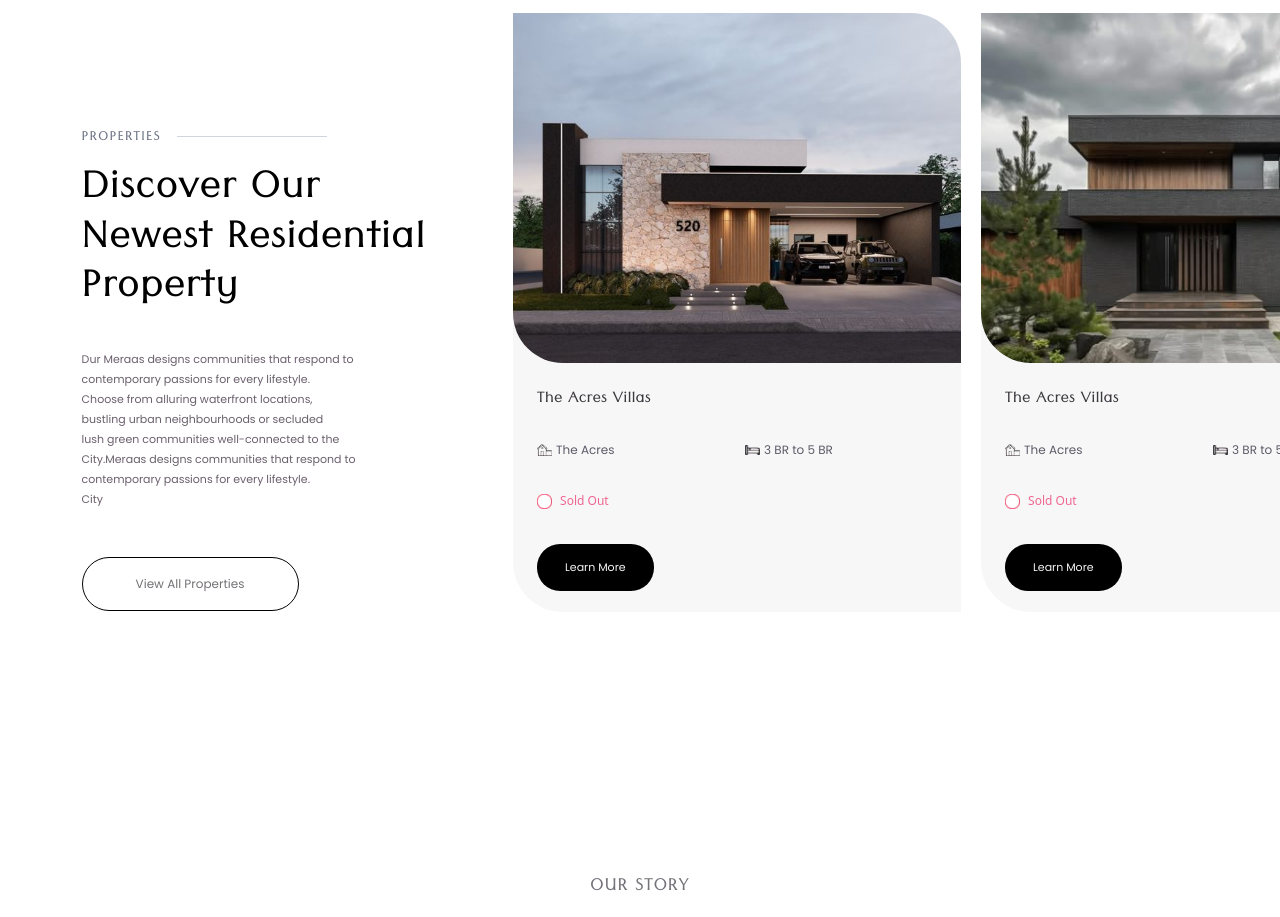
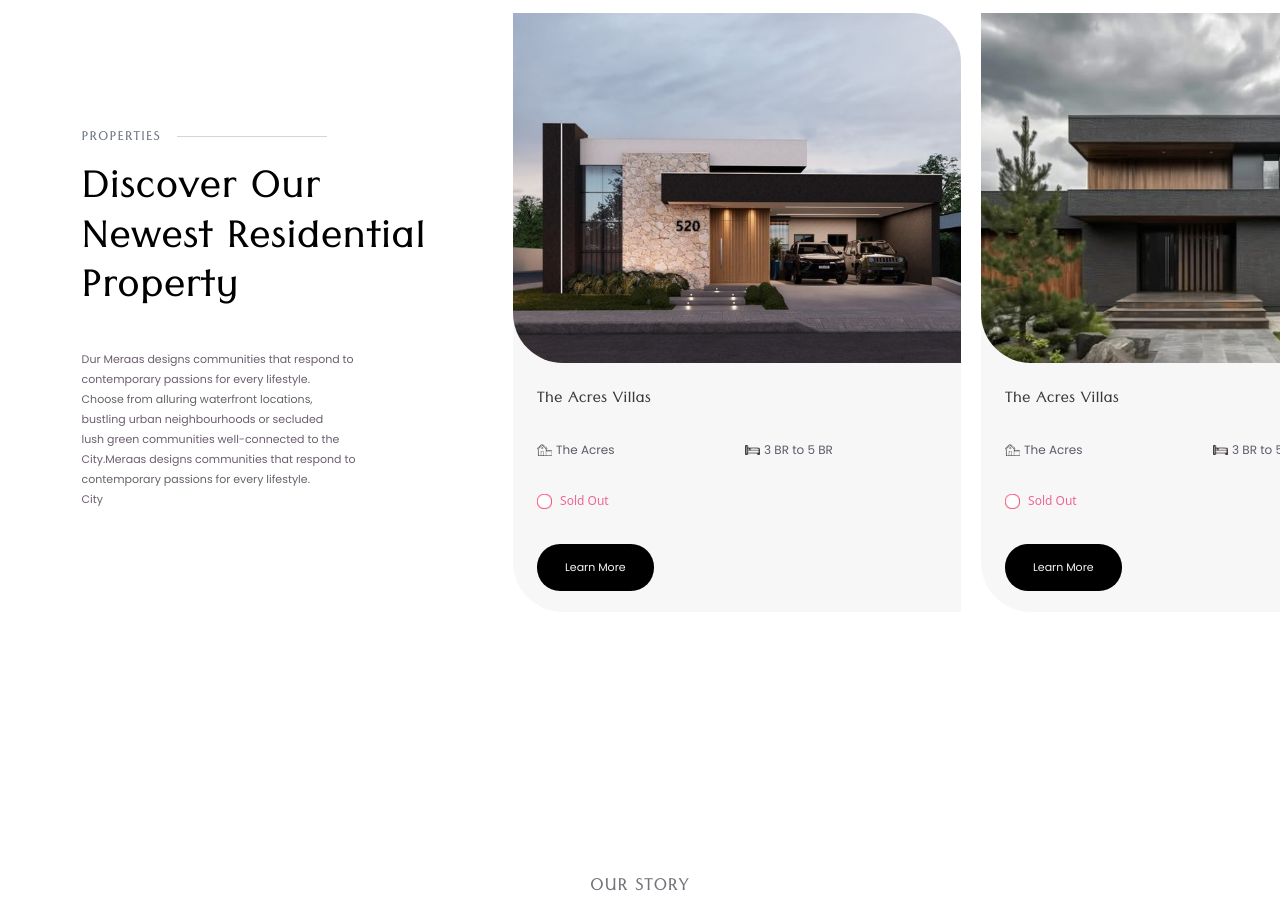
Before and after one commit to HarshSahare/NeelInfraTech, a Next.js app: page / in a window 1280 px wide. Shown: the part 3740-4657 px from the top of the page. Built offline with nearby package versions, Linux system fonts and the light colour scheme.

Commit message:
refactored : added animation in the properties section

```diff
--- a/app/components/sections/propertiesSection.tsx
+++ b/app/components/sections/propertiesSection.tsx
@@ -1,21 +1,43 @@
-// app/properties/PropertiesPage.tsx or pages/properties.tsx
+"use client";
 import React from "react";
 import PropertyCard from "../propertyCard";
+import gsap from "gsap";
+import { useGSAP } from "@gsap/react";
+import { ScrollTrigger } from "gsap/ScrollTrigger";
 
 const PropertiesSection = () => {
+  gsap.registerPlugin(ScrollTrigger);
+
+  useGSAP(() => {
+    const ctx = gsap.context(() => {
+      gsap.from(".properties-container .heading", {
+        opacity: 0,
+        x: -50,
+        duration: 1,
+        scrollTrigger: {
+          trigger: ".properties-container",
+          start: "top 0%",
+        },
+        stagger: 0.2,
+      });
+    });
+
+    return () => ctx.revert();
+  }, []);
+
   return (
-    <section className="w-[95.5%] min-h-svh flex flex-col justify-center ml-auto pl-6 mt-[174px] py-12">
+    <section className="w-[95.5%] properties-container min-h-svh flex flex-col justify-center ml-auto pl-6 mt-[174px] py-12">
       <div className="flex flex-col lg:flex-row justify-between  gap-12">
         {/* Text Content */}
         <div className="lg:w-1/3 mt-[115px]">
-          <p className="text-xs font-classica tracking-widest text-gray-500 flex items-center">
+          <p className="text-xs font-classica heading tracking-widest text-gray-500 flex items-center">
             PROPERTIES
-            <span className="flex-grow max-w-[150px] border-t border-gray-300 ml-4"></span>
+            <span className="flex-grow max-w-[150px] heading border-t border-gray-300 ml-4"></span>
           </p>
-          <h2 className="text-4xl font-classica font-[400] mt-4 mb-[40px] leading-snug">
+          <h2 className="text-4xl font-classica heading font-[400] mt-4 mb-[40px] leading-snug">
             Discover Our <br /> Newest Residential Property
           </h2>
-          <p className="text-[#6A5F6C] text-[11px]/[20px] font-poppins mb-[48px]">
+          <p className="text-[#6A5F6C] heading text-[11px]/[20px] font-poppins mb-[48px]">
             Dur Meraas designs communities that respond to <br /> contemporary
             passions for every lifestyle. <br /> Choose from alluring waterfront
             locations, <br />
@@ -29,7 +51,7 @@ const PropertiesSection = () => {
             City
           </p>
           <button
-            className="border border-black text-[#747176] hover:bg-black hover:text-white transition text-[12px]  font-poppins tracker-[1px] rounded-full"
+            className="border border-black heading text-[#747176] hover:bg-black hover:text-white transition text-[12px]  font-poppins tracker-[1px] rounded-full"
             style={{ padding: "17px 53px" }}
           >
             View All Properties
```
